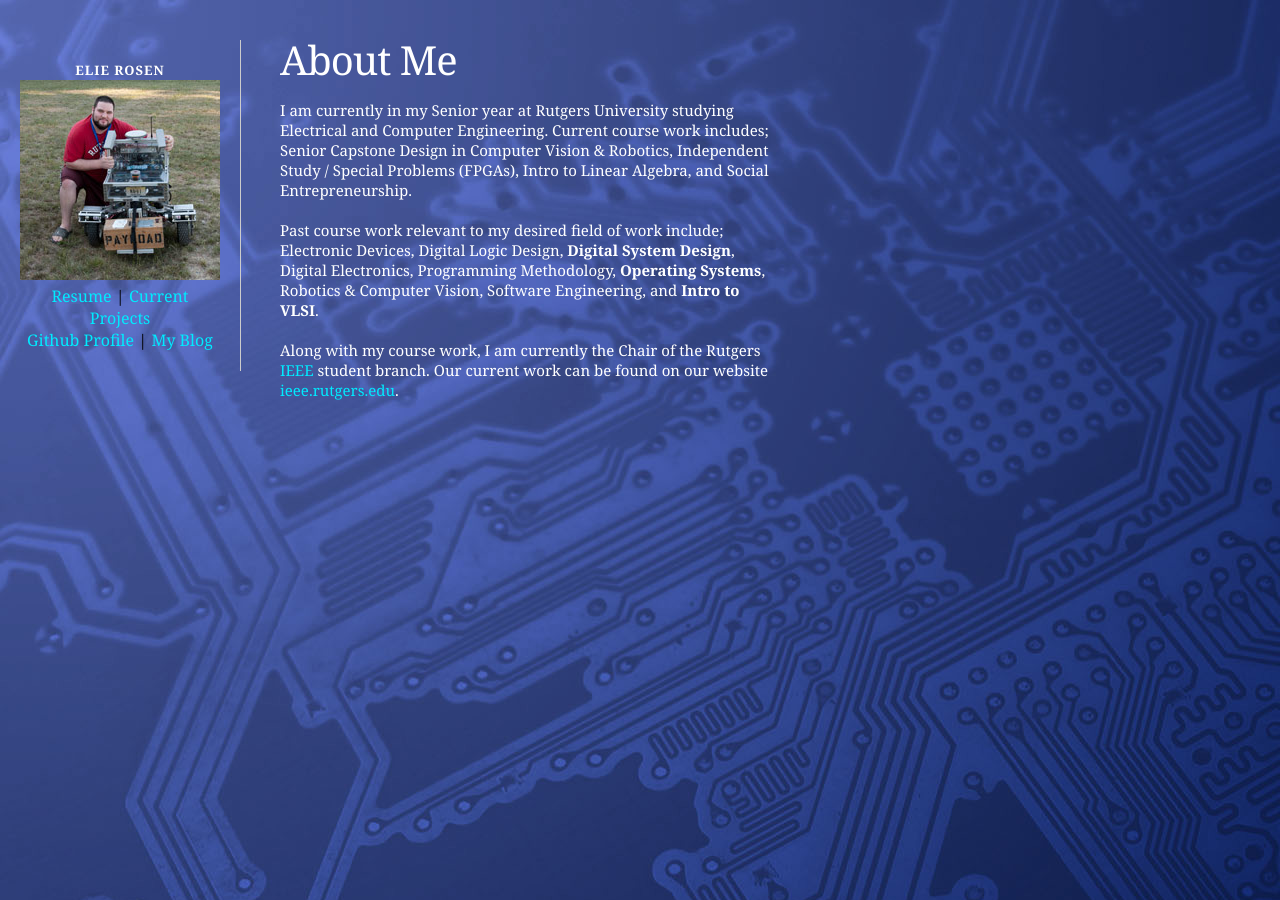
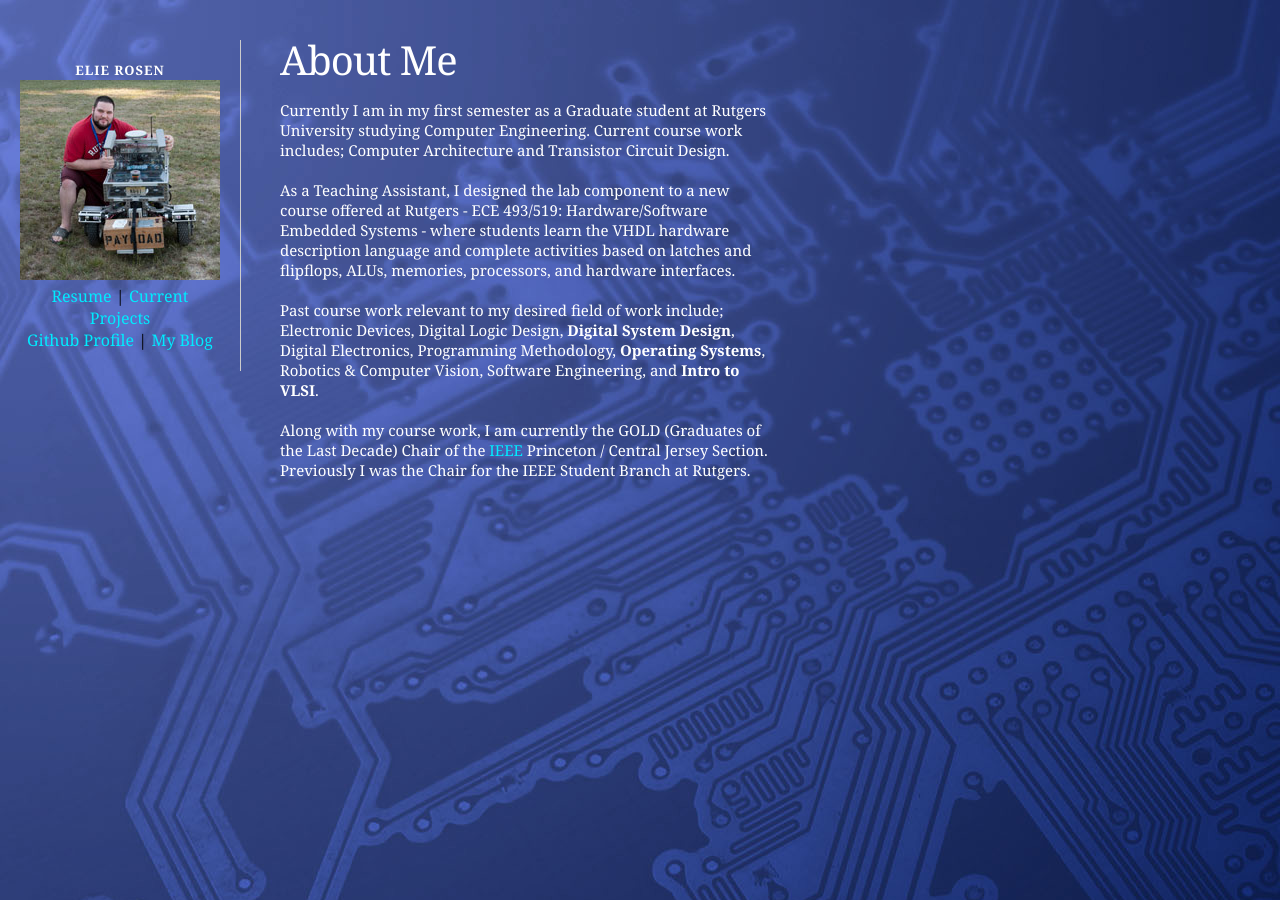
Before and after one commit to erosen/erosen.github.io, a Jekyll site: the page built from index.md, in a window 1280 px wide. Built offline with Jekyll 4.4.1, drawn with Linux system fonts in a browser that asks for light colours; Markdown is read by kramdown in place of the engine named in the settings.

Commit message:
new resume changes and site text

```diff
--- a/index.md
+++ b/index.md
@@ -4,8 +4,11 @@ title: Home
 ---
 About Me
 ========
-I am currently in my Senior year at Rutgers University studying Electrical and Computer Engineering. Current course work includes; Senior Capstone Design in Computer Vision & Robotics, Independent Study / Special Problems (FPGAs), Intro to Linear Algebra, and Social Entrepreneurship.
+
+Currently I am in my first semester as a Graduate student at Rutgers University studying Computer Engineering. Current course work includes; Computer Architecture and Transistor Circuit Design.
+
+As a Teaching Assistant, I designed the lab component to a new course offered at Rutgers - ECE 493/519: Hardware/Software Embedded Systems - where students learn the VHDL hardware description language and complete activities based on latches and flipflops, ALUs, memories, processors, and hardware interfaces.
 
 Past course work relevant to my desired field of work include; Electronic Devices, Digital Logic Design, **Digital System Design**, Digital Electronics, Programming Methodology, **Operating Systems**, Robotics & Computer Vision, Software Engineering, and **Intro to VLSI**.
 
-Along with my course work, I am currently the Chair of the Rutgers [IEEE](http://www.ieee.org) student branch. Our current work can be found on our website [ieee.rutgers.edu](http://ieee.rutgers.edu).
+Along with my course work, I am currently the GOLD (Graduates of the Last Decade) Chair of the  [IEEE](http://www.ieee.org) Princeton / Central Jersey Section. Previously I was the Chair for the IEEE Student Branch at Rutgers.
```
Also changed, not shown: 3 other files.
